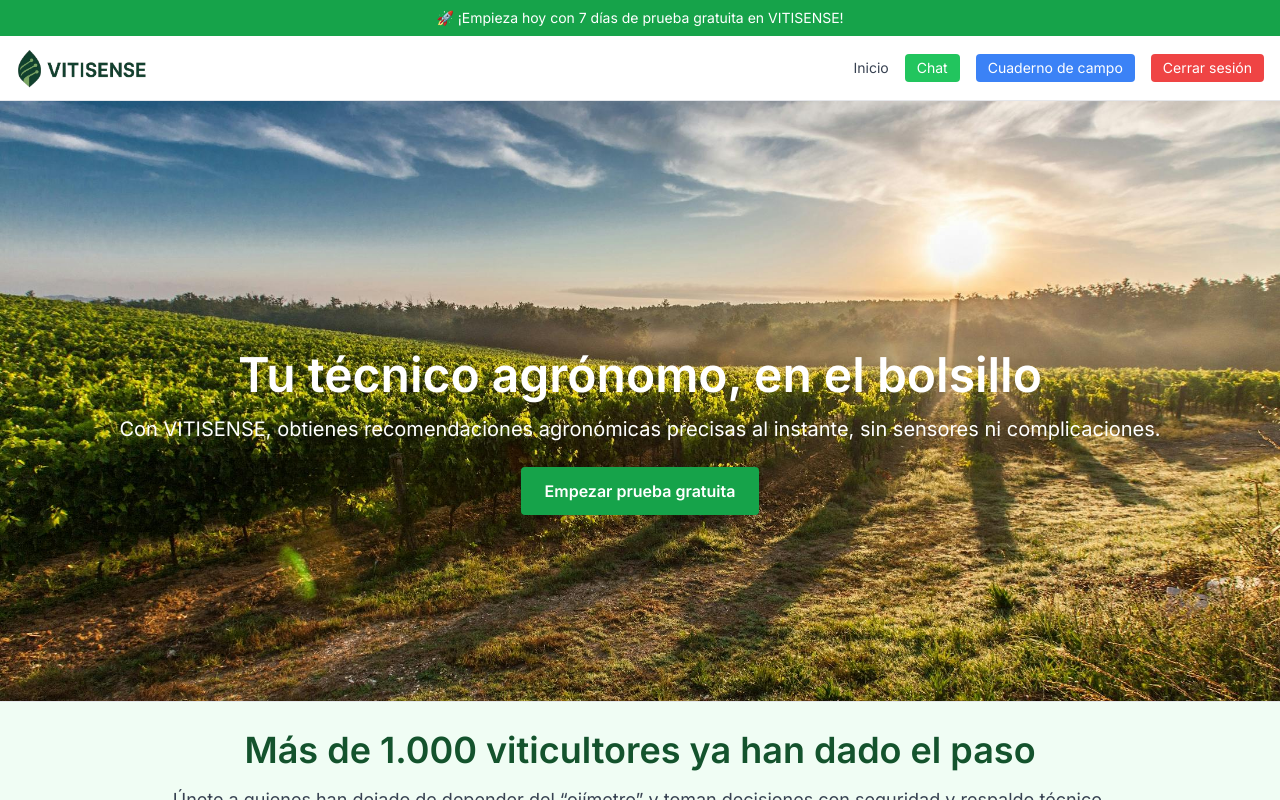
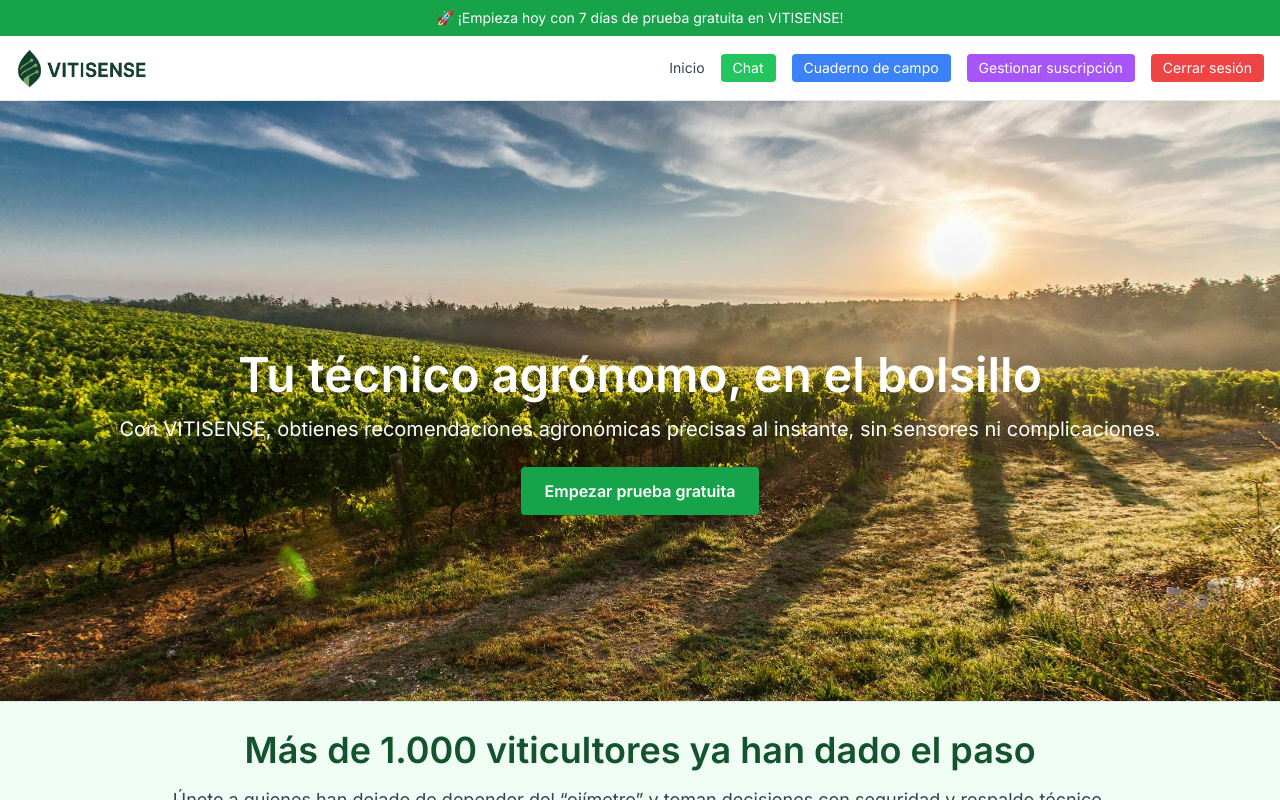
Before and after one commit to vitisenselopez/vitisense-frontend, a React (Vite) app: page / in a window 1280 px wide. Built offline with nearby package versions, Linux system fonts and the light colour scheme; no server answers; sample sign-in values are in the browser's storage.

Commit message:
Cambiar texto del navbar de 'Mi perfil' a 'Cuaderno de campo'

```diff
--- a/src/components/Navbar.jsx
+++ b/src/components/Navbar.jsx
@@ -1,6 +1,6 @@
 import { useEffect, useState } from "react";
 import { Link, useNavigate } from "react-router-dom";
-import { Menu, X } from "lucide-react"; // Asegúrate de tener lucide-react instalado
+import { Menu, X } from "lucide-react";
 
 export default function Navbar() {
   const [isLoggedIn, setIsLoggedIn] = useState(false);
@@ -46,6 +46,15 @@ export default function Navbar() {
             <Link to="/profile">
               <button className="bg-blue-500 text-white px-3 py-1 rounded hover:bg-blue-600">Cuaderno de campo</button>
             </Link>
+            <a
+              href="https://billing.stripe.com/p/login/00wbJ25H6eDS8Zc2mWbjW00"
+              target="_blank"
+              rel="noopener noreferrer"
+            >
+              <button className="bg-purple-500 text-white px-3 py-1 rounded hover:bg-purple-600">
+                Gestionar suscripción
+              </button>
+            </a>
             <button
               onClick={handleLogout}
               className="bg-red-500 text-white px-3 py-1 rounded hover:bg-red-600"
@@ -63,7 +72,7 @@ export default function Navbar() {
 
       {/* Menú desplegable en móvil */}
       {menuOpen && (
-  <div className="absolute top-16 left-0 w-full bg-white shadow-md px-4 py-3 flex flex-col space-y-2 text-sm font-medium md:hidden z-50">
+        <div className="absolute top-16 left-0 w-full bg-white shadow-md px-4 py-3 flex flex-col space-y-2 text-sm font-medium md:hidden z-50">
           <Link to="/" className="text-gray-700 hover:text-green-600" onClick={() => setMenuOpen(false)}>Inicio</Link>
 
           {isLoggedIn ? (
@@ -74,6 +83,16 @@ export default function Navbar() {
               <Link to="/profile" onClick={() => setMenuOpen(false)}>
                 <button className="bg-blue-500 text-white px-3 py-1 rounded hover:bg-blue-600 w-full">Cuaderno de campo</button>
               </Link>
+              <a
+                href="https://billing.stripe.com/p/login/00wbJ25H6eDS8Zc2mWbjW00"
+                target="_blank"
+                rel="noopener noreferrer"
+                className="w-full"
+              >
+                <button className="bg-purple-500 text-white px-3 py-1 rounded hover:bg-purple-600 w-full">
+                  Gestionar suscripción
+                </button>
+              </a>
               <button
                 onClick={() => {
                   handleLogout();
```
